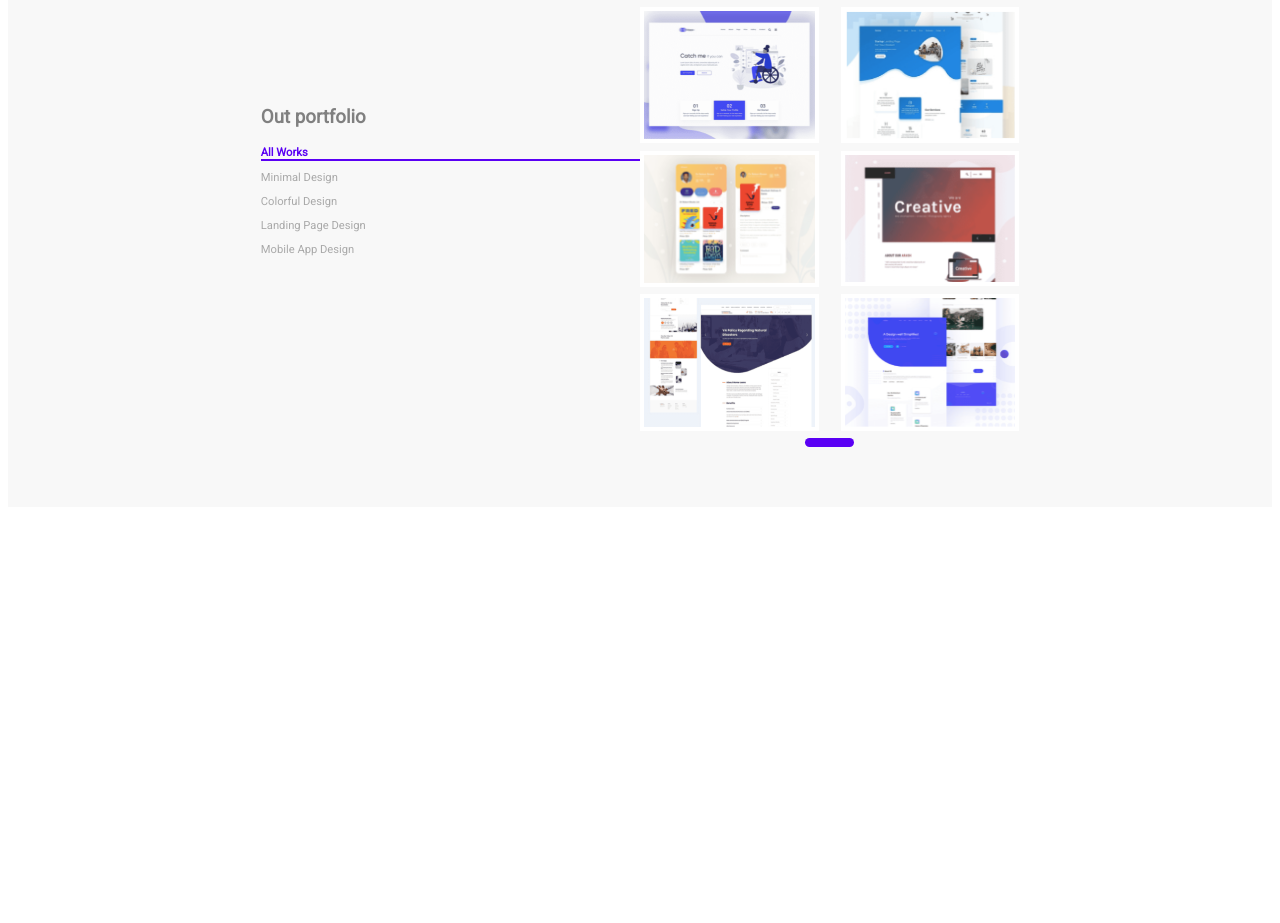
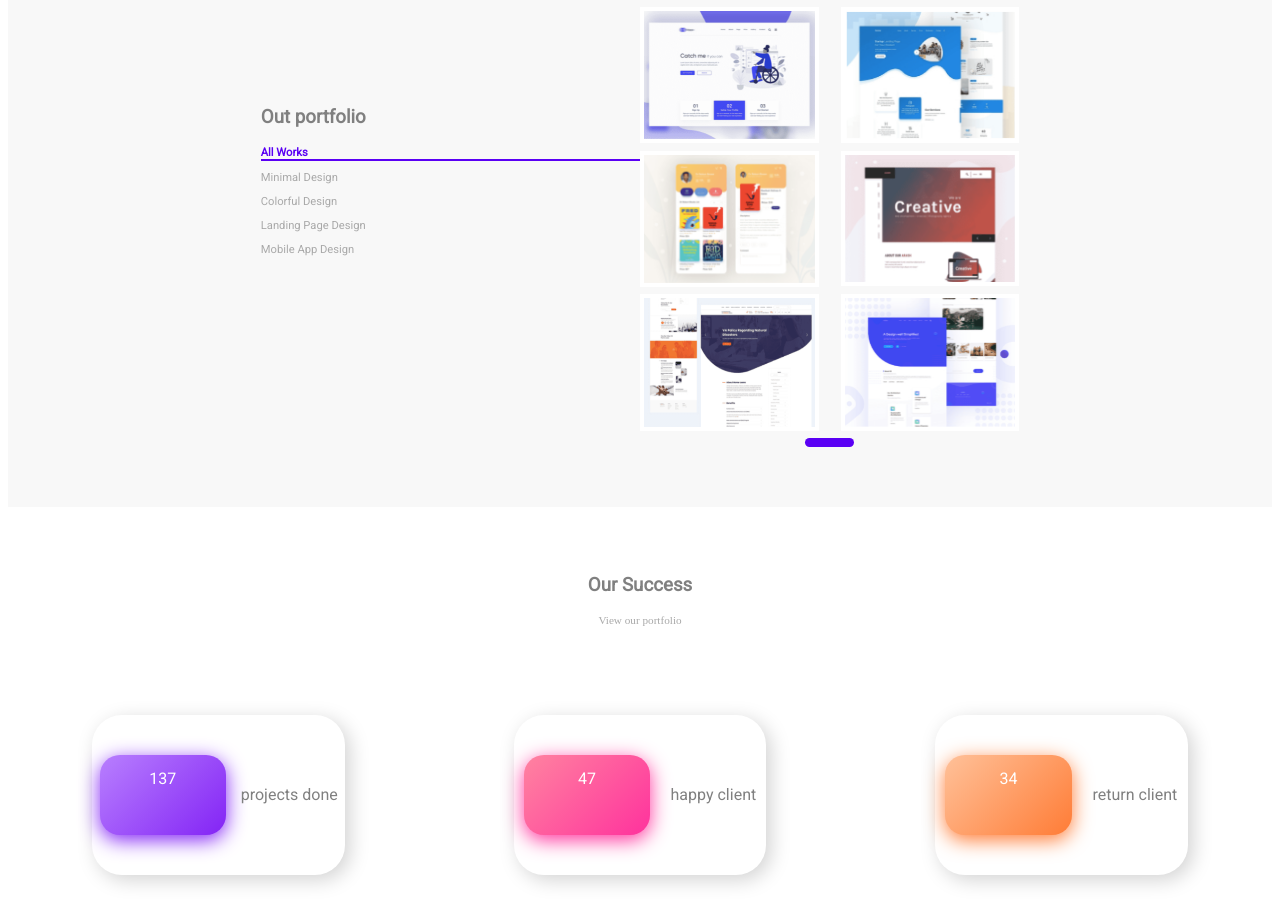
Before and after one commit to urosgluscevic/UIExpert, a plain HTML site: page index.html in a window 1280 px wide. Shown: the part 1909-2832 px from the top of the page. Before the commit the page ends 2424 px from the top, so only its background shows below. Drawn offline with Linux system fonts and the light colour scheme.

Commit message:
succes paage, customer service stats

```diff
--- a/index.css
+++ b/index.css
@@ -365,3 +365,77 @@ p{
     margin: auto;
     border-radius: 30px;
 }
+
+#success{
+    width: 100%;
+    height: 50vh;
+    display: flex;
+    flex-direction: row;
+    justify-content: space-around;
+    align-content: space-around;
+    align-items: center;
+    flex-wrap: wrap;
+    margin-top: 1vh;
+}
+
+#success-title{
+    flex: 100%;
+    max-width: 100%;
+    height: 20%;
+    text-align: center;
+}
+
+#success-heading{
+    color: gray;
+    font-family: roboto;
+}
+
+.stat{
+    flex: 20%;
+    max-width: 20%;
+    height: 40%;
+    border-radius: 30px;
+    box-shadow: 5px 5px 20px lightgray;
+    display: flex;
+    flex-direction: row;
+    justify-content: space-around;
+    align-content: space-around;
+    align-items: center;
+    flex-wrap: wrap;
+    line-height: 0px;
+    color: gray;
+    font-family: roboto;
+}
+
+.small-div{
+    flex: 50%;
+    max-width: 50%;
+    height: 50%;
+    background-color: blueviolet;
+    text-align: center;
+    line-height: 100%;
+    font-family: roboto;
+    color: white;
+    border-radius: 20px;
+}
+
+#first-small-div{
+    background-image: linear-gradient(135deg, rgb( 184, 127, 254), rgb(131, 36, 245));
+    box-shadow: 0px 5px 20px rgb(131, 36, 245);
+}
+
+#second-small-div{
+    background-image: linear-gradient(135deg, rgb( 255, 131, 160), rgb(255, 50, 157));
+    box-shadow: 0px 5px 20px rgb(255, 50, 157)
+}
+
+#third-small-div{
+    background-image: linear-gradient(135deg, rgb( 255, 193, 153), rgb(255, 124, 54));
+    box-shadow: 0px 5px 20px rgb(255, 124, 54)
+
+}
+
+.small-div-paragraph{
+    font-size: 1rem;
+    color: white;
+}
--- a/index.html
+++ b/index.html
@@ -110,5 +110,32 @@
         </div>
 
     </div>
+
+    <div id="success">
+
+        <div id="success-title">
+            <h3 id="success-heading">Our Success</h3>
+            <p>View our portfolio</p>
+        </div>
+
+        <div class="stat" id="first-stat">
+            <div id="first-small-div"class="small-div">
+                <p class="small-div-paragraph">137</p>
+            </div>
+            projects done</div>
+
+        <div class="stat" id="second-stat">
+            <div id="second-small-div"class="small-div">
+                <p class="small-div-paragraph">47</p>
+            </div>
+            happy client</div>
+
+        <div  class="stat"id="third-stat">
+            <div id="third-small-div"class="small-div">
+                <p class="small-div-paragraph">34</p>
+            </div>
+        return client</div>
+
+    </div>
 </body>
 </html>
```
